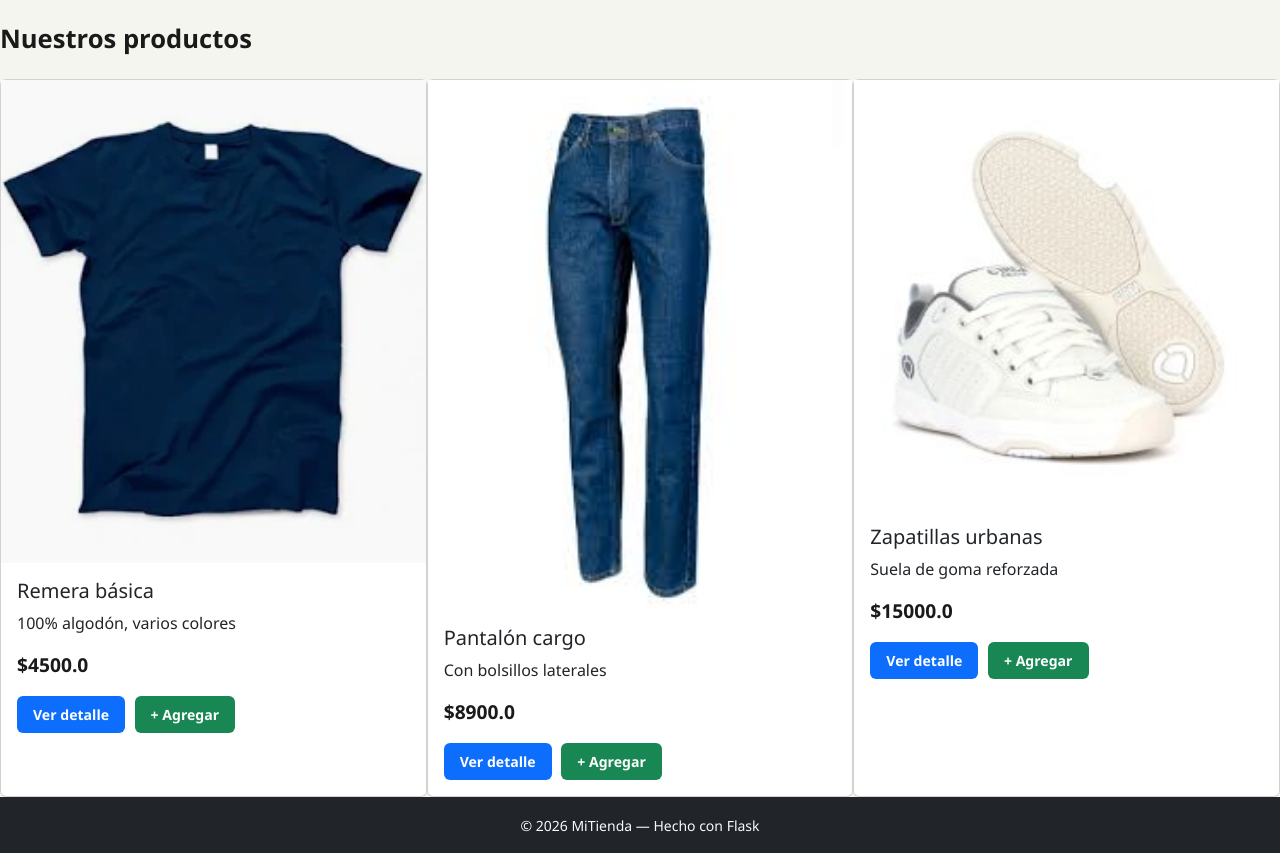
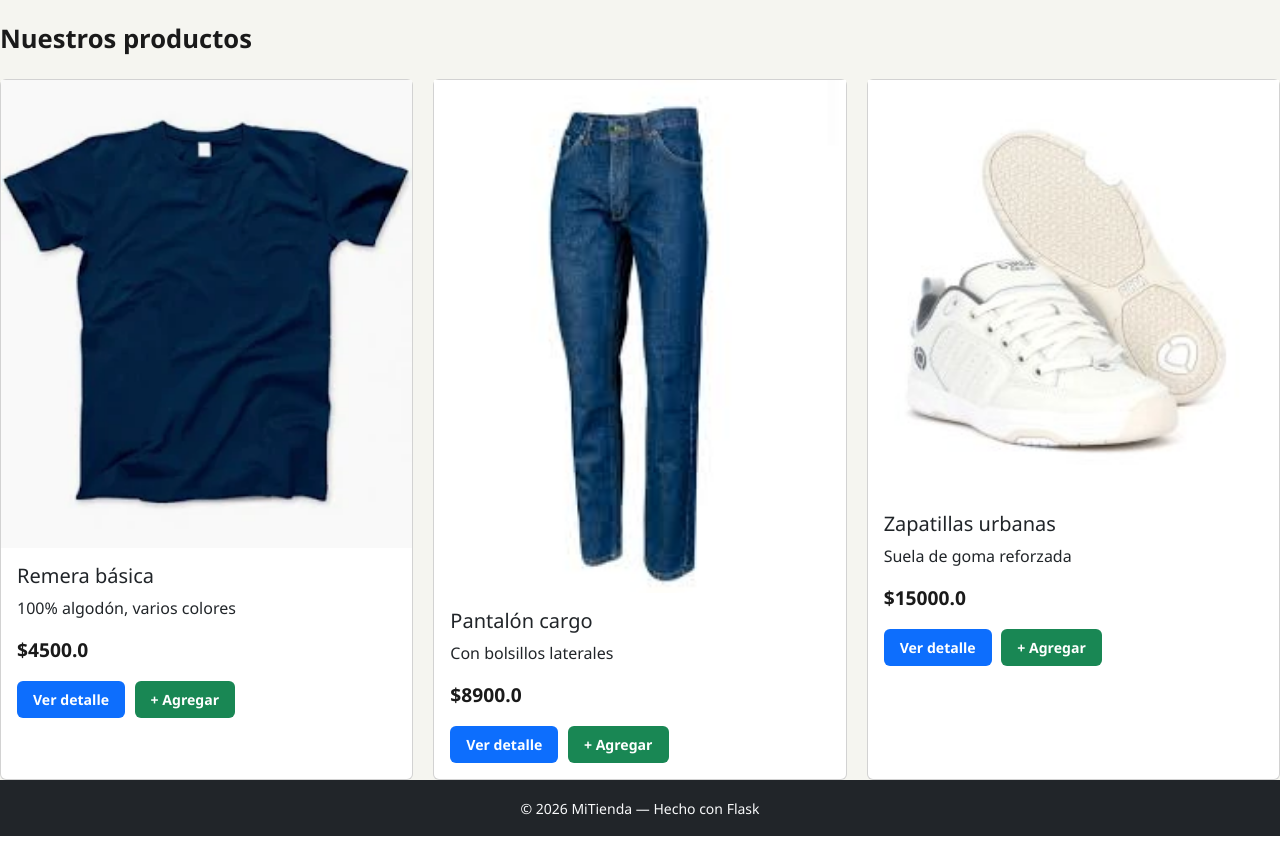
Before and after one commit to guimore/tienVirtual, a Flask app: page / in a window 1280 px wide. Shown: the part 72-925 px from the top of the page. Run offline with Flask 3, Linux system fonts and the light colour scheme; data comes from the database, SQL or seed files in the repository.

Commit message:
fix grid productos

```diff
--- a/static/style.css
+++ b/static/style.css
@@ -336,7 +336,7 @@ a { text-decoration: none; color: inherit; }
 main .grilla-productos {
   display: grid !important;
   grid-template-columns: repeat(3, 1fr) !important;
-  /*gap: 20px;*/
+  gap: 20px;
 
 }
 .grilla-productos .card {
```
